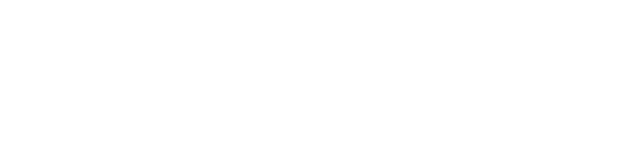
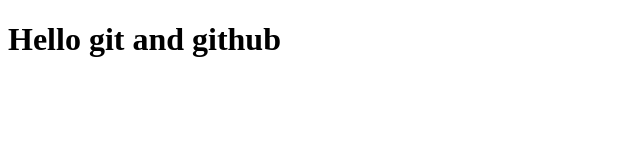
Before and after one commit to mukhammadali010/yangi, a plain HTML site: page index.html in a window 1280 px wide. Shown: the whole page, without its empty margins (0-640 px from the left). Drawn offline with Linux system fonts and the light colour scheme.

Commit message:
loyihamizning 3- versiyasi

```diff
--- a/index.html
+++ b/index.html
@@ -7,6 +7,6 @@
     <link rel="stylesheet" href="./style.css">
 </head>
 <body>
-
+    <h1>Hello git and github</h1>
 </body>
 </html>
```
